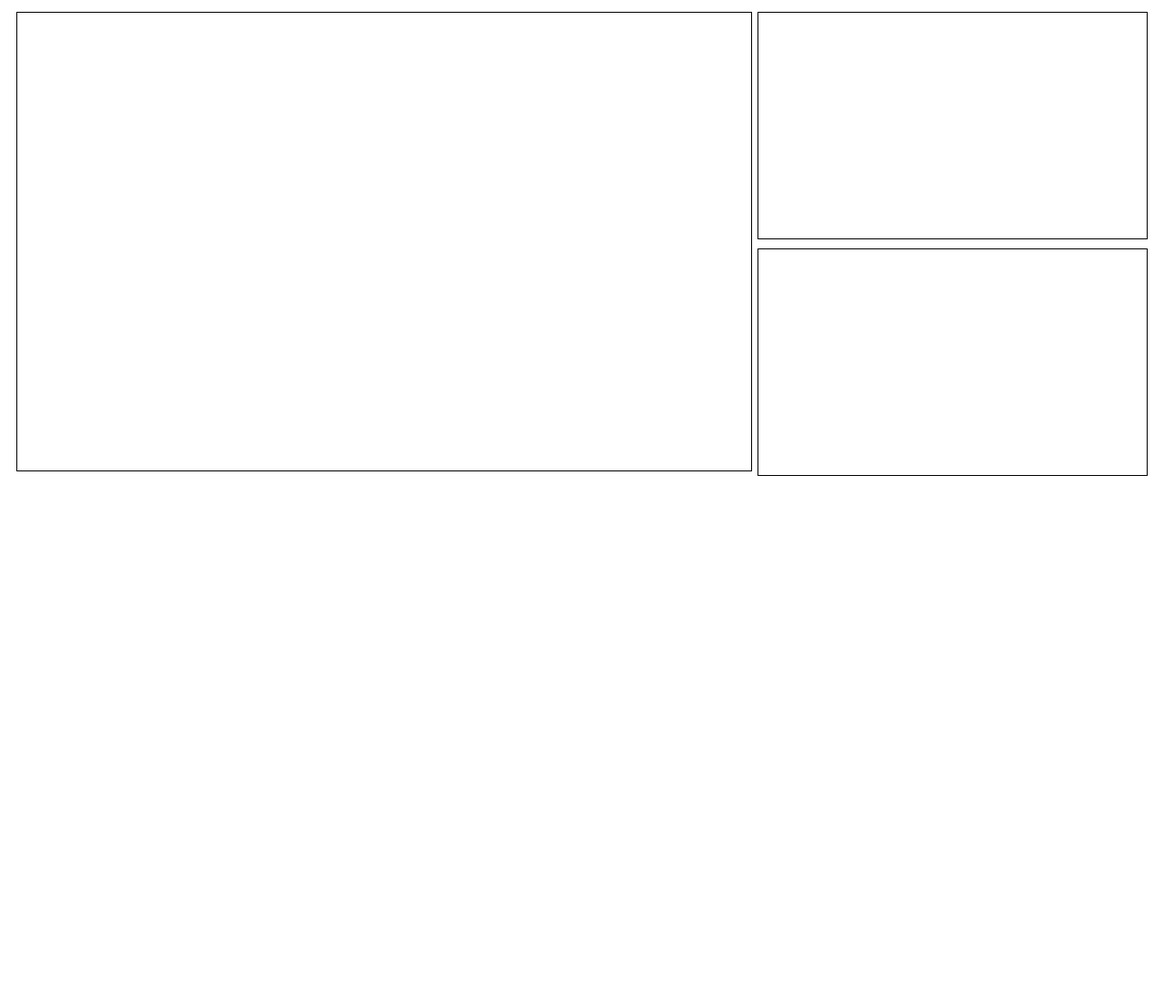
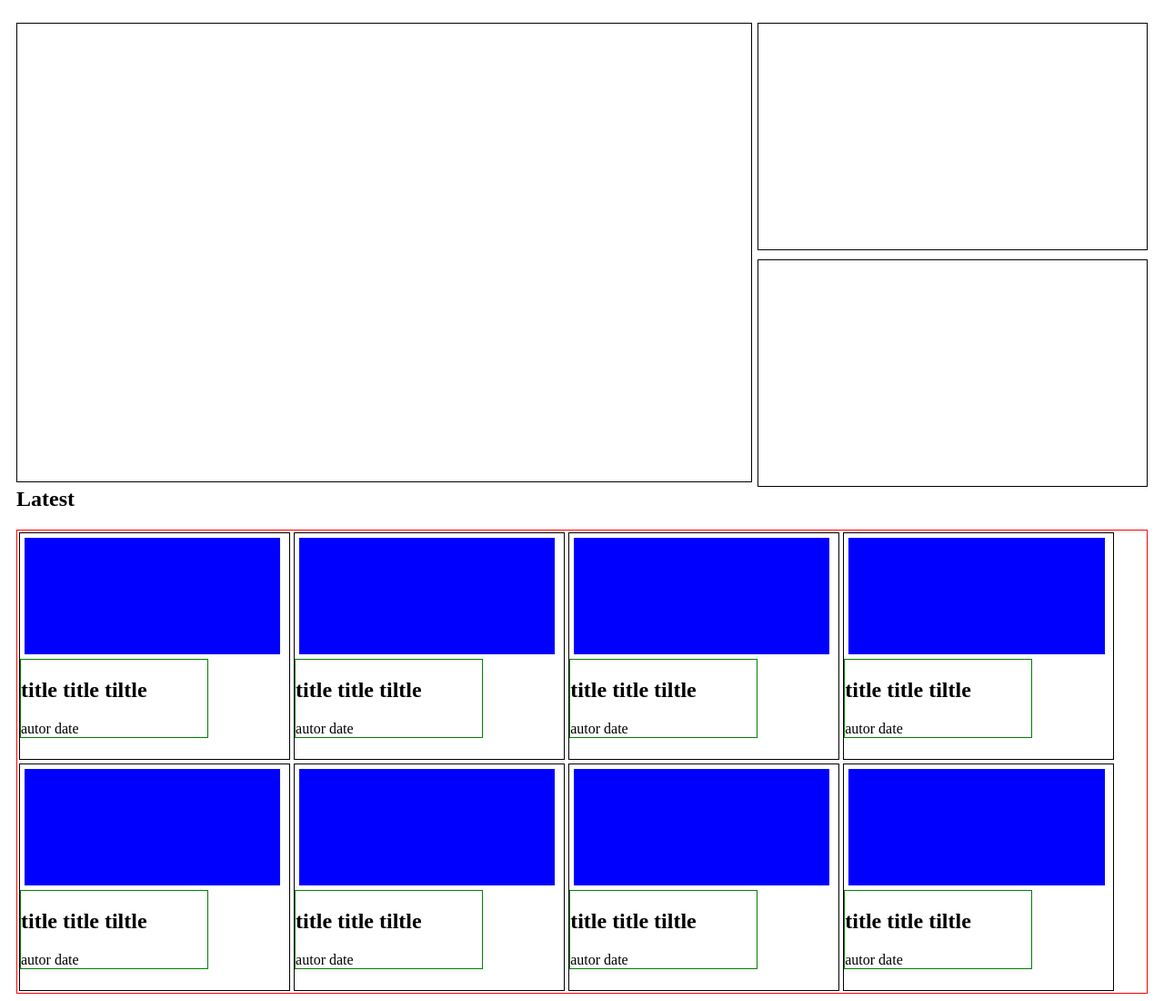
Before and after one commit to Salvador-ON/Responsive-Design, a plain HTML site: page index.html in a window 1280 px wide. Shown: the whole page at 91% size. Before the commit the page ends 800 px from the top, so only its background shows below. Drawn offline with Linux system fonts and the light colour scheme.

Commit message:
add last news section structure

```diff
--- a/index.html
+++ b/index.html
@@ -1,5 +1,6 @@
 <!DOCTYPE html>
 <html lang="en">
+
 <head>
   <meta charset="UTF-8">
   <meta name="viewport" content="width=device-width, initial-scale=1.0">
@@ -23,7 +24,86 @@
       <article class="article-3"></article>
     </section>
 
-    <section class="section-latest"></section>
+    <section class="section-latest">
+      <h1>Latest</h1>
+      <div class="latest-container">
+        <div class="news-art">
+          <div class="pic-box"></div>
+          <div class="info-art">
+            <h2>title title tiltle</h2>
+            <span>autor</span>
+            <span>date</span>
+          </div>
+        </div>
+
+        <div class="news-art">
+          <div class="pic-box"></div>
+          <div class="info-art">
+            <h2>title title tiltle</h2>
+            <span>autor</span>
+            <span>date</span>
+          </div>
+        </div>
+
+        <div class="news-art">
+          <div class="pic-box"></div>
+          <div class="info-art">
+            <h2>title title tiltle</h2>
+            <span>autor</span>
+            <span>date</span>
+          </div>
+        </div>
+
+        <div class="news-art">
+          <div class="pic-box"></div>
+          <div class="info-art">
+            <h2>title title tiltle</h2>
+            <span>autor</span>
+            <span>date</span>
+          </div>
+        </div>
+
+        <div class="news-art">
+          <div class="pic-box"></div>
+          <div class="info-art">
+            <h2>title title tiltle</h2>
+            <span>autor</span>
+            <span>date</span>
+          </div>
+        </div>
+
+        <div class="news-art">
+          <div class="pic-box"></div>
+          <div class="info-art">
+            <h2>title title tiltle</h2>
+            <span>autor</span>
+            <span>date</span>
+          </div>
+        </div>
+
+        <div class="news-art">
+          <div class="pic-box"></div>
+          <div class="info-art">
+            <h2>title title tiltle</h2>
+            <span>autor</span>
+            <span>date</span>
+          </div>
+        </div>
+
+        <div class="news-art">
+          <div class="pic-box"></div>
+          <div class="info-art">
+            <h2>title title tiltle</h2>
+            <span>autor</span>
+            <span>date</span>
+          </div>
+        </div>
+
+
+
+      </div>
+
+    </section>
 
     <section class="section-funding"></section>
 
@@ -38,4 +118,5 @@
   </footer>
 
 </body>
+
 </html>
--- a/style.css
+++ b/style.css
@@ -44,6 +44,40 @@ body{
     border: solid 1px black;
 }
 
+.section-latest{
+    margin: 5px 10px;
+}
+
+.latest-container{
+    box-sizing: border-box;
+    border: solid 1px red;
+    width: 100%;
+    margin: 5px auto;
+}
+
+.news-art{
+    box-sizing: border-box;
+    border: solid 1px black;
+    margin: 5px auto;
+    height: 100px;
+}
+
+.pic-box{
+    height: 75px;
+    width: 75px;
+    background-color: blue;
+    float: left;
+    display: block;
+    margin: 5px;
+}
+
+.info-art{
+    box-sizing: border-box;
+    border: solid 1px green;
+    width: 70%;
+    float: left;
+}
+
 @media only screen and (min-width: 720px) and (max-width: 1023px){
     body{
         min-width: 720px;
@@ -67,6 +101,30 @@ body{
         height: 200px;
         width: 34.5%;
         float: right;
+    }
+
+    .latest-container{
+     display: flex;
+     flex-direction: row;
+     flex-wrap: wrap;
+     align-content: flex-end;
+    }
+
+    .news-art{
+        width: 32%;
+        height: 250px;
+        margin: 2px;
+    }
+
+    .pic-box{
+        float: none;
+        height: 128px;
+        width: 95%;
+    }
+
+    .info-art{
+        width: 70%;
+        float: none;
     }
 }
 
@@ -94,4 +152,28 @@ body{
         height: 250px;
         float: right;
     }
+
+    .latest-container{
+        display: flex;
+        flex-direction: row;
+        flex-wrap: wrap;
+        align-content: flex-end;
+       }
+
+       .news-art{
+           width: 24%;
+           height: 250px;
+           margin: 2px;
+       }
+
+       .pic-box{
+           float: none;
+           height: 128px;
+           width: 95%;
+       }
+
+       .info-art{
+           width: 70%;
+           float: none;
+       }
 }
```
